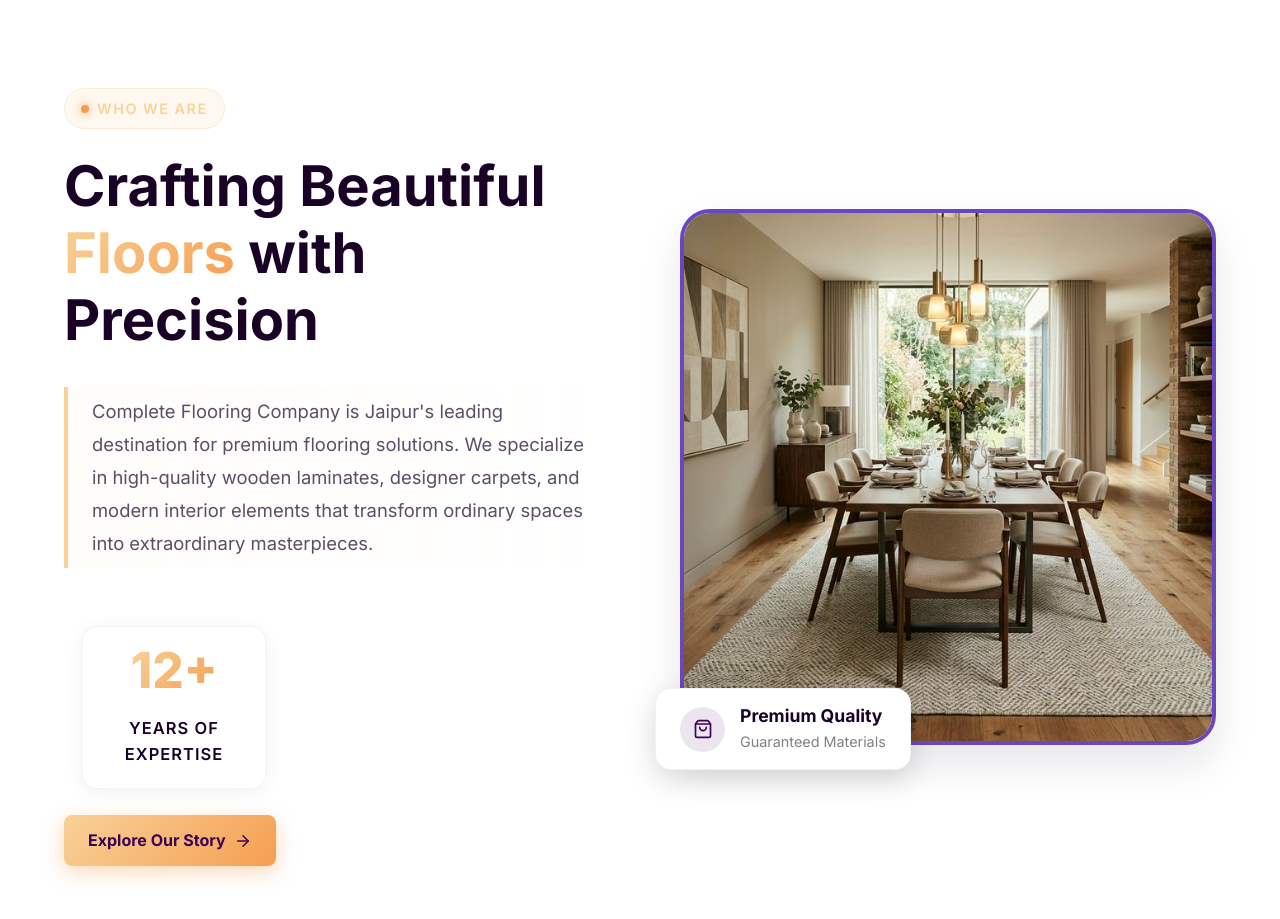
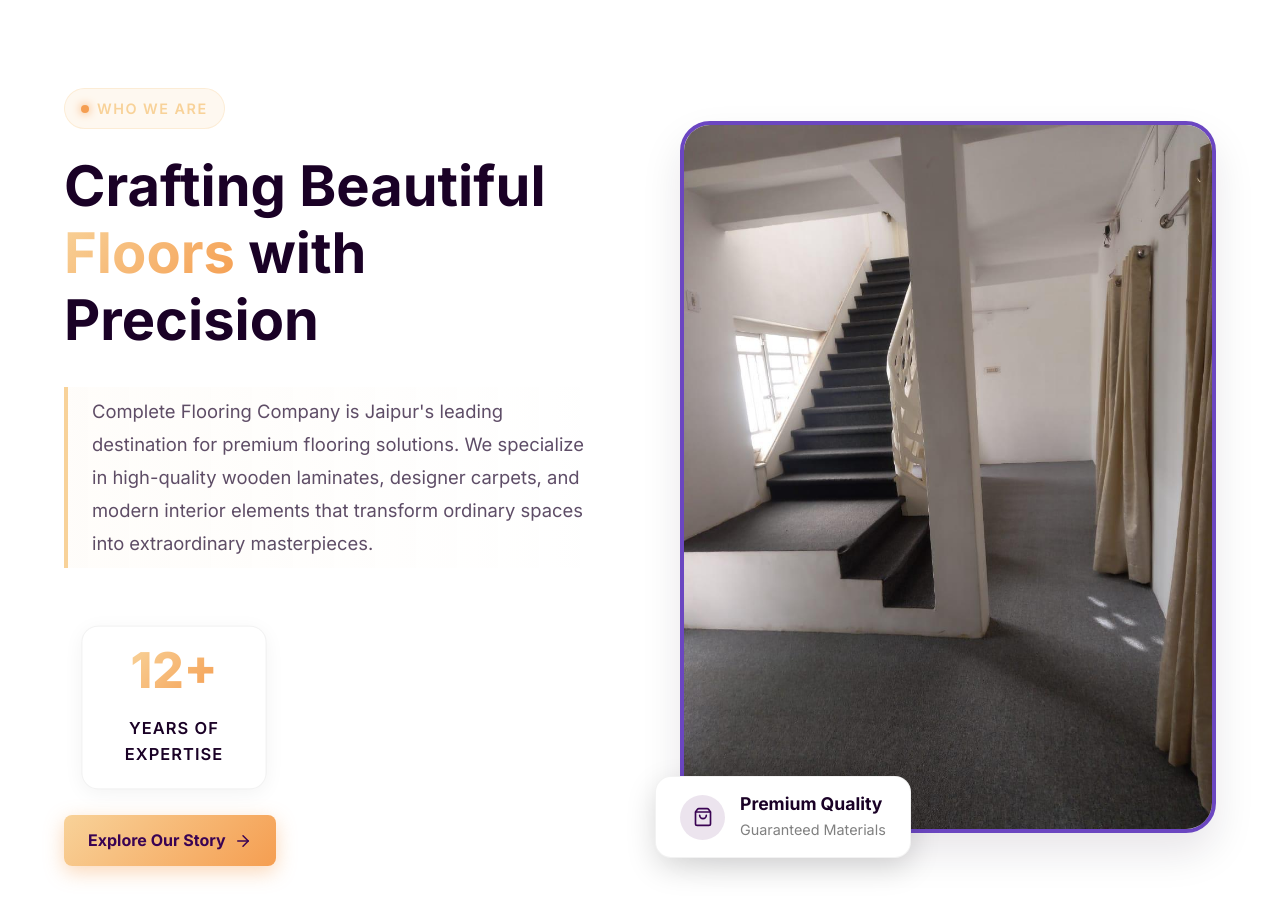
Before and after one commit to Eshbanoliver/complete-flooring-website-showcase, a React (Vite) app: page / in a window 1280 px wide. Shown: the part 840-1759 px from the top of the page. Built offline with nearby package versions, Linux system fonts and the light colour scheme.

Commit message:
Home page completed

```diff
--- a/src/pages/Home.jsx
+++ b/src/pages/Home.jsx
@@ -104,7 +104,7 @@ const Home = () => {
             className="about-intro-img creative-img-wrapper"
           >
             <div className="img-frame creative-frame-v2">
-              <img src="/images/rug.png" alt="Flooring showcase" className="main-img" />
+              <img src="/images/who-we-are.jpg" alt="Staircase Carpeting Showcase" className="main-img" />
 
               {/* Bulletproof Inline-Styled Card to defeat browser caching */}
               <div style={{
```
Also changed, not shown: public/images/who-we-are.jpg (added).
